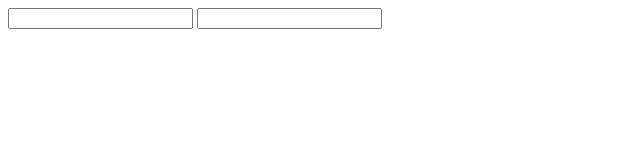
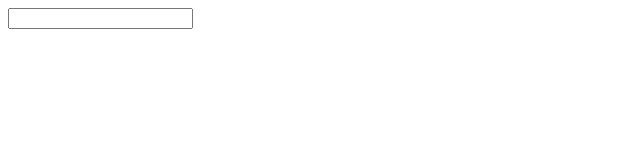
Before and after one commit to LincolnSilvaFac/linktest, a plain HTML site: page index.html in a window 1280 px wide. Shown: the whole page, without its empty margins (0-640 px from the left). Drawn offline with Linux system fonts and the light colour scheme.

```diff
--- a/index.html
+++ b/index.html
@@ -9,7 +9,7 @@
     <header>
         <div class="container">
                 <input type="email">
-                <input type="email">
+
 
         </div>
     </header>
```
